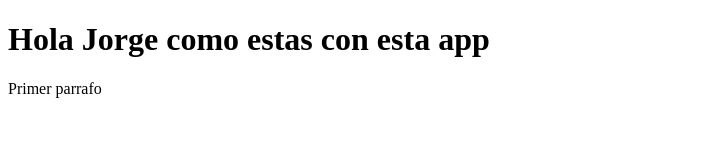
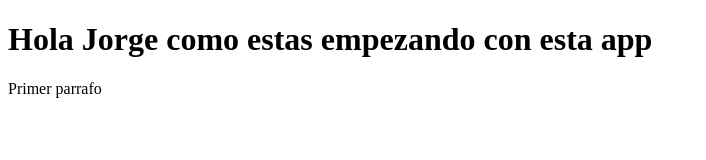
Before and after one commit to jorgecialm/proyectoDemoCursoPrework, a plain HTML site: page proyectoDemoCursoPrework/index.html in a window 1280 px wide. Shown: the whole page, without its empty margins (0-706 px from the left). Drawn offline with Linux system fonts and the light colour scheme.

Commit message:
Cambios en el h1

```diff
--- a/proyectoDemoCursoPrework/index.html
+++ b/proyectoDemoCursoPrework/index.html
@@ -7,7 +7,7 @@
     <title>Document</title>
 </head>
 <body>
-    <h1> Hola Jorge como estas con esta app</h1>
+    <h1> Hola Jorge como estas empezando  con esta app</h1>
     <p>Primer parrafo</p>
 </body>
 </html>
```
